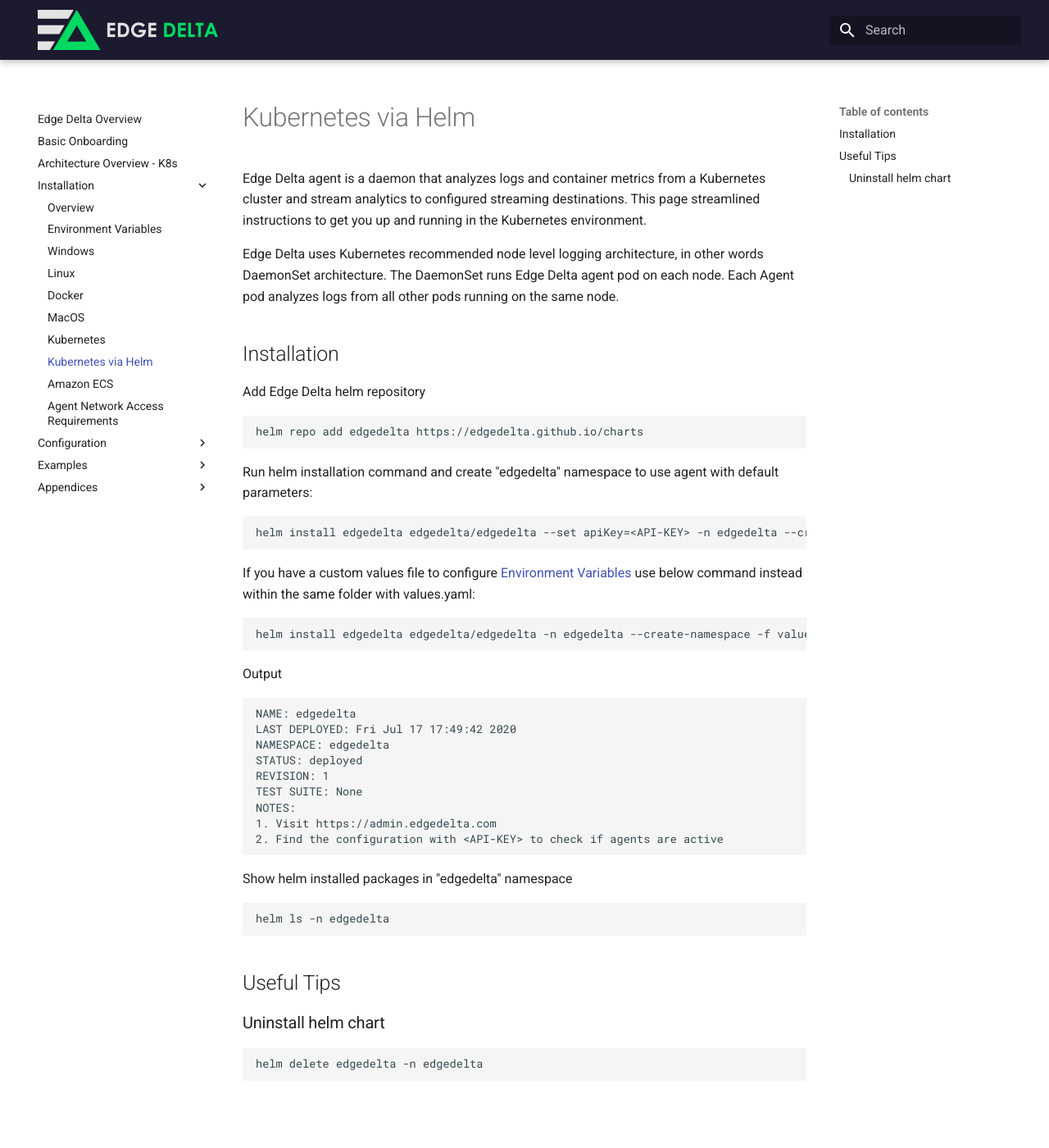
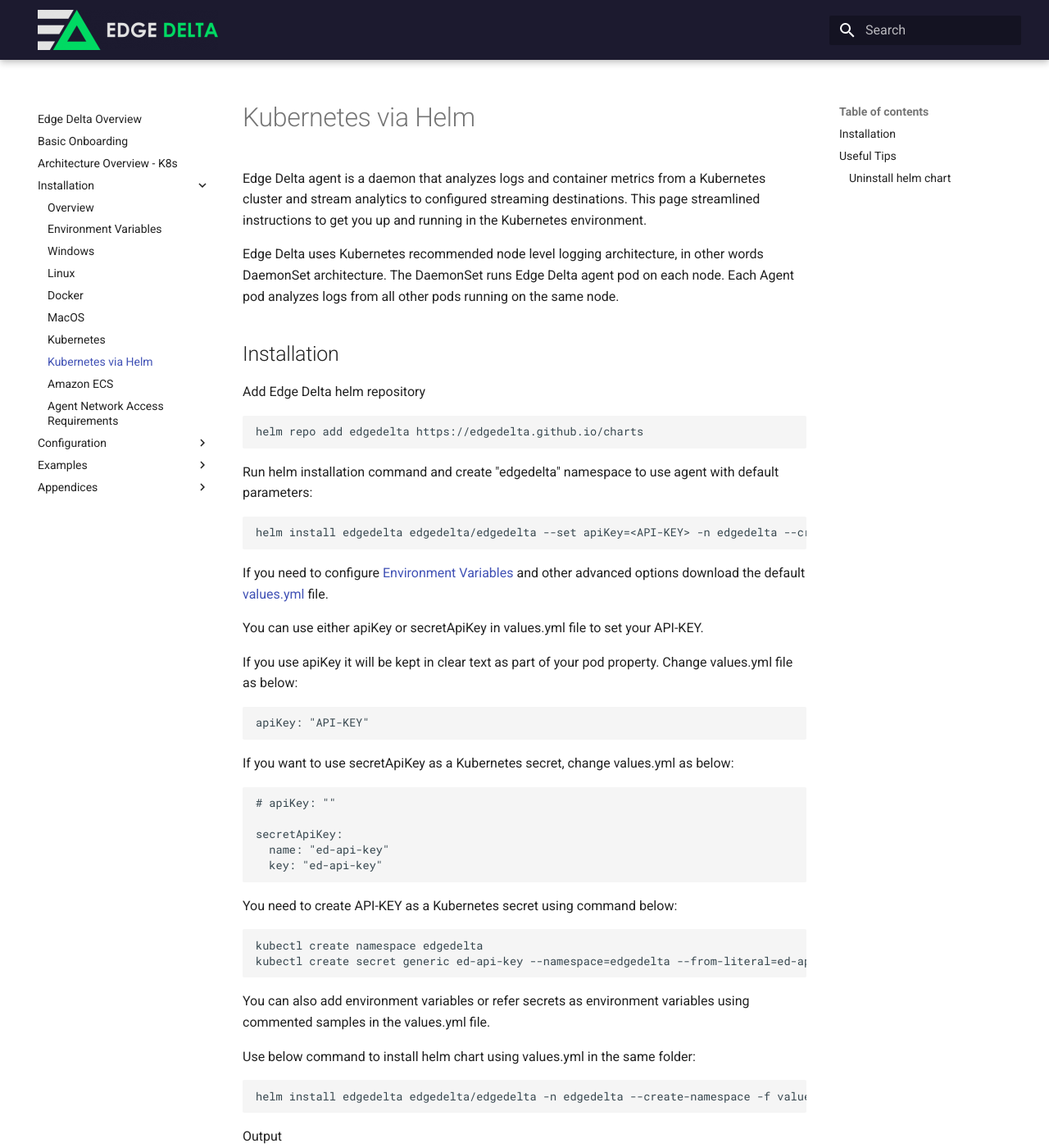
Before and after one commit to edgedelta/docs, an MkDocs documentation site: the page built from docs/installation/helm.md, in a window 1280 px wide and 1400 px high. Shown: the whole window at 82% size. Built offline with MkDocs 1.6.1 and Material for MkDocs 9.7.7, drawn with Linux system fonts in a browser that asks for light colours.

Commit message:
added default values.yml link so that users can edit it to start customization and add description about api key and config settings

````diff
--- a/docs/installation/helm.md
+++ b/docs/installation/helm.md
@@ -25,7 +25,36 @@ Run helm installation command and create "edgedelta" namespace to use agent with
 helm install edgedelta edgedelta/edgedelta --set apiKey=<API-KEY> -n edgedelta --create-namespace
 ```
 
-If you have a custom values file to configure [Environment Variables](environment-variables.md) use below command instead within the same folder with values.yaml:
+If you need to configure [Environment Variables](environment-variables.md) and other advanced options download the default [values.yml](https://edgedelta.github.io/charts/edgedelta/values.yaml) file.
+
+You can use either apiKey or secretApiKey in values.yml file to set your API-KEY.
+
+If you use apiKey it will be kept in clear text as part of your pod property. Change values.yml file as below:
+
+```yaml
+apiKey: "API-KEY"
+```
+
+If you want to use secretApiKey as a Kubernetes secret, change values.yml as below:
+
+```yaml
+# apiKey: ""
+
+secretApiKey:
+  name: "ed-api-key"
+  key: "ed-api-key"
+```
+
+You need to create API-KEY as a Kubernetes secret using command below:
+
+```text
+kubectl create namespace edgedelta
+kubectl create secret generic ed-api-key --namespace=edgedelta --from-literal=ed-api-key="API-KEY"
+```
+
+You can also add environment variables or refer secrets as environment variables using commented samples in the values.yml file.
+
+Use below command to install helm chart using values.yml in the same folder:
 
 ```text
 helm install edgedelta edgedelta/edgedelta -n edgedelta --create-namespace -f values.yaml
````
